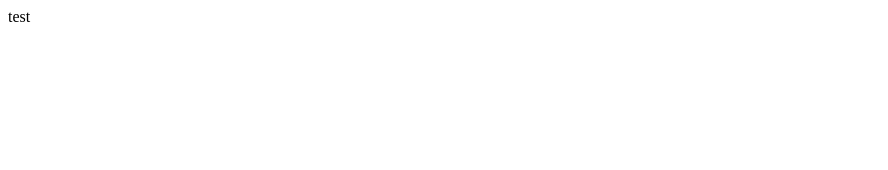
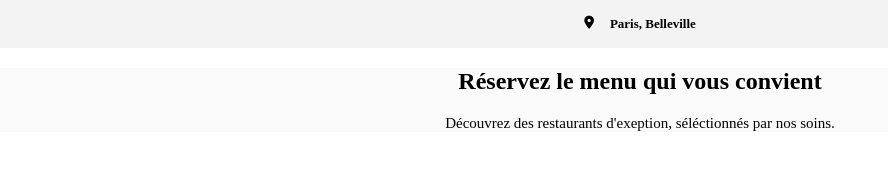
Before and after one commit to biker62/Leclercq_Axel_3_27052021, a plain HTML site: page index.html in a window 1280 px wide. Shown: the whole page, without its empty margins (0-888 px from the left). Drawn offline with Linux system fonts and the light colour scheme.

Commit message:
Le commencement

```diff
--- /dev/null
+++ b/css/style.scss
@@ -0,0 +1,40 @@
+body{
+    margin: 0;
+}
+
+
+/*header*/
+
+/*localisation*/
+
+.localisation{
+    background-color: #f3f3f3;
+    display: flex;
+    justify-content: center;
+    padding: 1rem;
+    font-size: 13px;
+    &__icone{
+        margin-right: 1rem;
+    }
+    &__texte{
+        font-size: 13px;
+        font-weight: 800;
+    }
+}
+
+/*reservation*/
+.reservation{
+    background-color: #fafafa;
+    &__titre{
+        font-weight: bold;
+        text-align: center;
+    }
+
+    &__soustitre{
+        font-size: 15px;
+        font-weight: 300;
+        margin: 15px 0;
+        text-align: center;
+    }
+
+}
--- a/index.html
+++ b/index.html
@@ -5,8 +5,33 @@
     <meta http-equiv="X-UA-Compatible" content="IE=edge">
     <meta name="viewport" content="width=device-width, initial-scale=1.0">
     <title>Document</title>
+    <link rel="stylesheet" href="css/style.css">
+    <script  src = " https://kit.fontawesome.com/6d165bad33.js " crossorigin = " anonymous " > </script>
 </head>
 <body>
-    test
+    <!-- HEADER -->
+
+    <!-- MAIN -->
+
+        <!-- LOCALISATION -->
+        <section class="localisation">
+            <i class="fas fa-map-marker-alt localisation__icone"></i>
+            <span class="localisation__texte">Paris, Belleville</span>
+
+        </section>
+        <!-- RESERVATION -->
+        <section class="reservation">
+            <h1 class="reservation__titre">Réservez le menu qui vous convient</h1>
+            <p class="reservation__soustitre">Découvrez des restaurants d'exeption, séléctionnés par nos soins.</p>
+
+
+        </section>
+
+        <!-- FONCTIONNEMENT -->
+
+
+        <!-- RESTAURANTS -->
+
+    <!-- FOOTER -->
 </body>
 </html>
```
Also changed, not shown: css/style.css (added), 1 other file.
